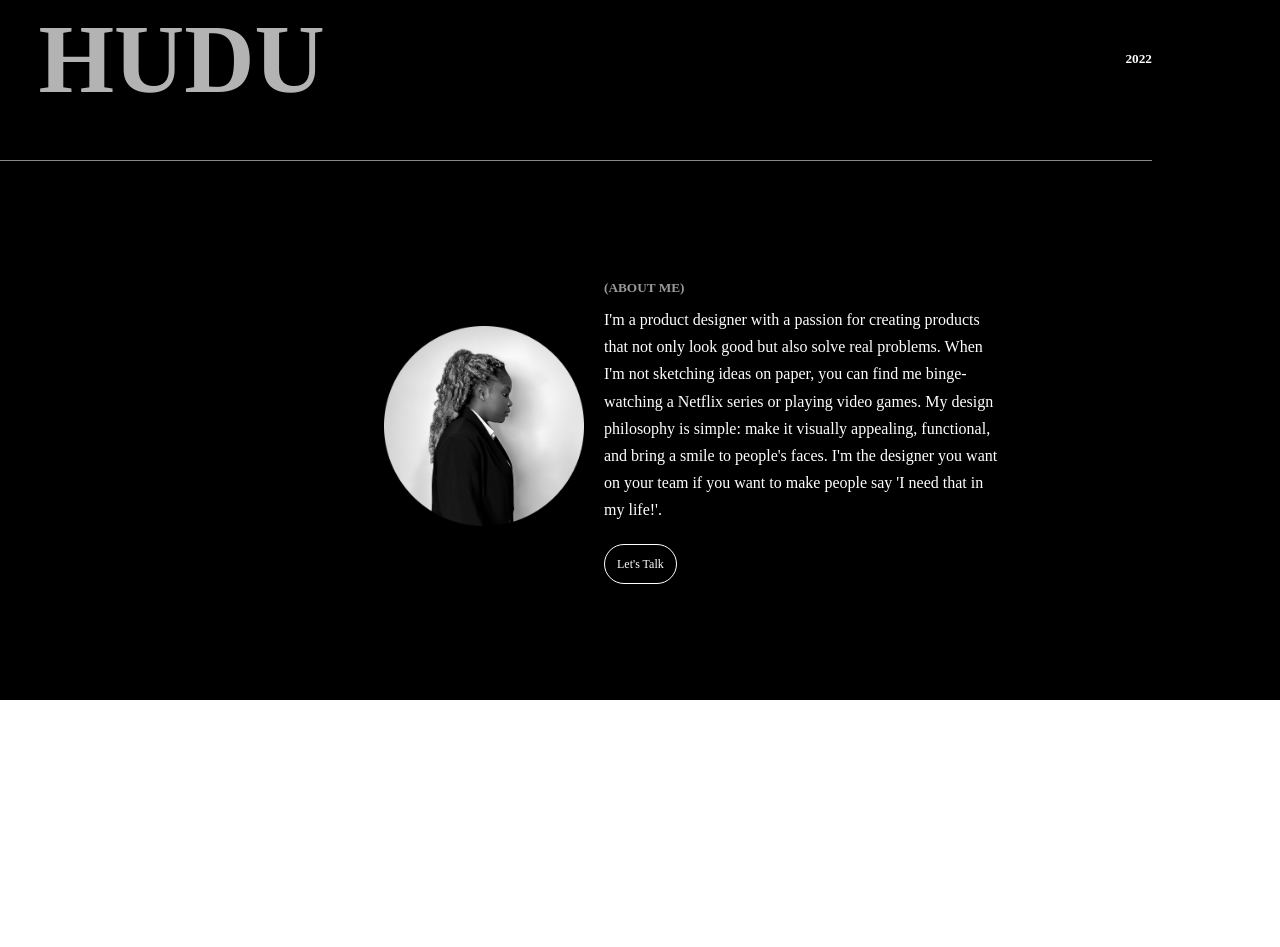
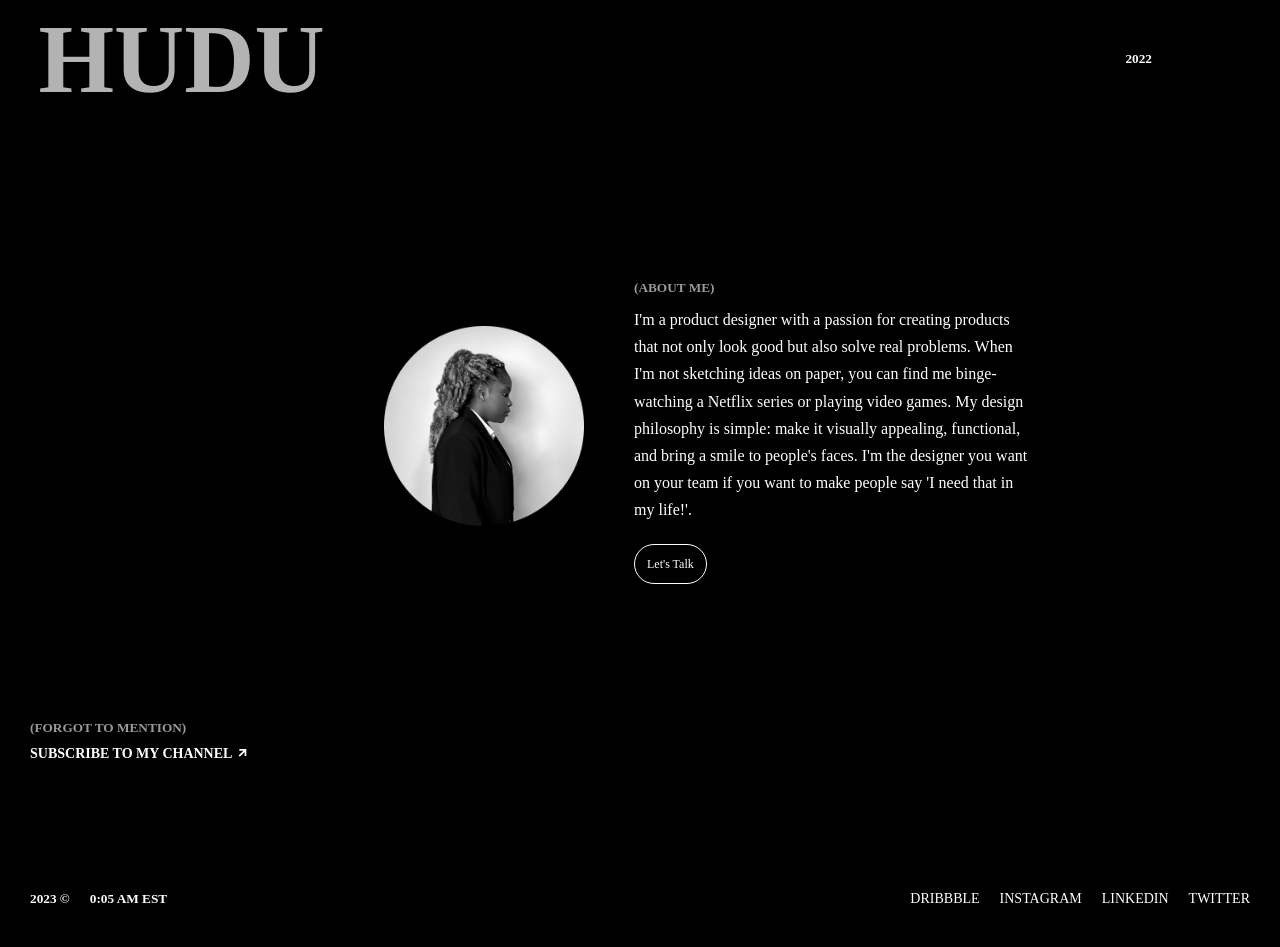
Before and after one commit to Satyam173/Modern_webDev1, a plain HTML site: page index.html in a window 1280 px wide. Shown: the part 1448-2395 px from the top of the page. Before the commit the page ends 2148 px from the top, so only its background shows below. Drawn offline with nearby package versions, Linux system fonts and the light colour scheme.

Commit message:
3rd commit

```diff
--- a/index.html
+++ b/index.html
@@ -53,7 +53,6 @@
             </div>
         </div>
         <div id="about">
-            <!-- <div id="imageabout"></div> -->
             <img src="./cynthia.png" alt="">
             <div id="textabout">
                 <h5>(About me)</h5>
@@ -61,6 +60,19 @@
                 <a href="">Let's Talk</a>
             </div>
         </div>
+        <div id="subscribe">
+            <h5>(forgot to mention)</h5>
+            <h3>subscribe to my channel <i class="ri-arrow-right-up-line"></i></h3>
+        </div>
+        <div id="footer">
+            <div id="footerleft">
+                <h5>2023 &copy;</h5>
+                <h5>0:05 AM EST</h5>
+            </div>
+            <div id="footerright">
+                <a href="">dribbble</a><a href="">instagram</a><a href="">linkedin</a><a href="">twitter</a>
+            </div>
+        </div>
     </div>
 </body>
 </html>
--- a/style.css
+++ b/style.css
@@ -130,6 +130,8 @@ html , body{
 }
 .elemlast{
     border-bottom: 1px solid #888;
+    /* position: relative; */
+    /* z-index: 1; */
 }
 
 .elem img{
@@ -147,8 +149,12 @@ html , body{
     display: flex;
     align-items: center;
     /* justify-content: space-between; */
-    gap: 20px;
+    gap: 50px;
     padding-left: 30vw;
+    position: relative;
+    /* top: 0; */
+    /* z-index: 2; */
+    /* overflow: hidden; */
 }
 
 /* #imageabout{
@@ -184,3 +190,45 @@ html , body{
 #about img{
     width: 200px;
 }
+
+#subscribe{
+    background-color: black;
+    color: #fff;
+    padding: 20px 30px;
+    padding-bottom: 7vw;
+}
+#subscribe h5{
+    text-transform: uppercase;
+    opacity: .6;
+}
+#subscribe h3{
+    text-transform: uppercase;
+    font-size: 14px;
+    margin-top: 10px;
+}
+#footer{
+    display: flex;
+    align-items: center;
+    justify-content: space-between;
+    padding: 40px 30px;
+    background-color: black;
+    color: #fff;
+}
+
+#footerleft{
+    display: flex;
+    gap: 20px;
+}
+
+#footerright{
+    display: flex;
+    gap: 20px;
+}
+
+#footer a{
+    text-transform: uppercase;
+    color: #fff;
+    text-decoration: none;
+    font-size: 14px;
+    font-weight: 500;
+}
```
